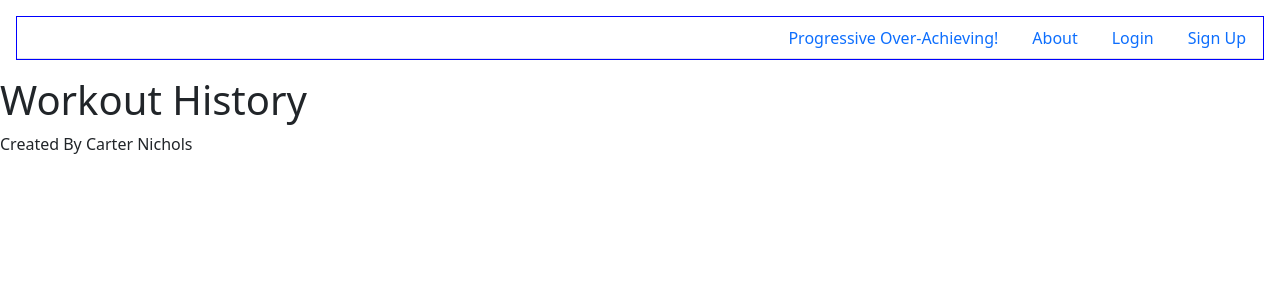
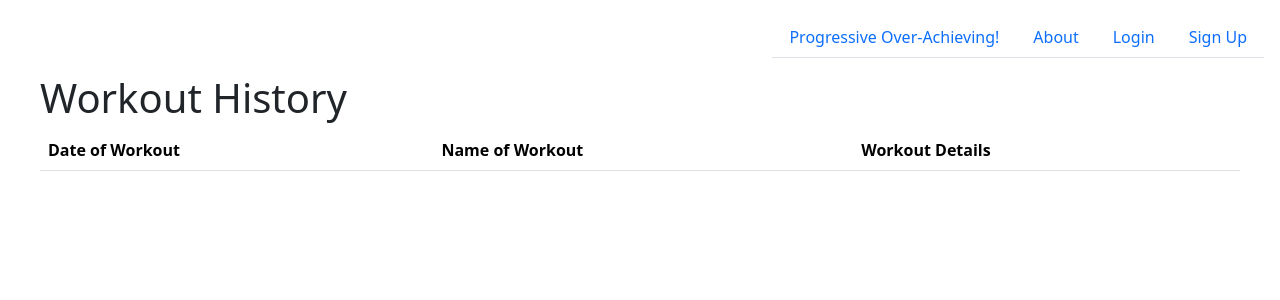
Before and after one commit to CarterN2000/Project-4, a Django app: template main_app/templates/workouts/history.html in a window 1280 px wide. Shown: the top 300 px of the page. Run offline with Django 3.2, Linux system fonts and the light colour scheme; the template is opened without the code that fills it, so the values that code supplies are empty; some libraries are stand-ins or nearby versions.

Commit message:
More Styling on and ordering functionality

```diff
--- a/gymtracker/settings.py
+++ b/gymtracker/settings.py
@@ -117,7 +117,7 @@
 # Static files (CSS, JavaScript, Images)
 # https://docs.djangoproject.com/en/5.0/howto/static-files/
 
-STATIC_URL = 'static/'
+STATIC_URL = '/static/'
 
 LOGIN_REDIRECT_URL = '/'
 
--- a/main_app/static/css/style.css
+++ b/main_app/static/css/style.css
@@ -2,13 +2,142 @@
     box-sizing: border-box;
 }
 
+body {
+    /* height: 100vh;
+    background: rgb(105,105,105);
+    background: linear-gradient(0deg, rgba(105,105,105,1) 0%, rgba(168,168,168,1) 100%); */
+    background-color: #93A3B1
+}
+
+.footer {
+    display: flex;
+    margin-top: auto;
+    justify-content: baseline;
+    align-items: flex-end;
+}
+
+
 .main-nav-container {
     margin: 2vh;
-    color: red;
-    border: 1px solid blue;
-
+    display: flex;
+    justify-content: flex-end;
 }
 
-body {
-    background-color: red;
+.exercise-form > .add-exercise{
+    align-content: center;
 }
+
+.exercise-form-container {
+    display: flex;
+    margin: 1vh 3vh 1vh;
+}
+
+.add-exercise {
+    display: flex;
+    justify-content: flex-end;
+    margin-right: 3vh;
+}
+
+#milestone-div {
+    display: flex;
+    padding: 1vh 2vh;
+    align-items: center;
+    justify-content: center;
+}
+
+.update-workout {
+    display: flex;
+    justify-content: center;
+}
+
+.update-button {
+    margin: 0vh 2vh;
+}
+
+.main-page-content {
+    margin: 0vh 5vh;
+}
+
+.exercise-list {
+    background-color: #fff;
+    border: .75vh solid black;
+    border-radius: 1rem
+}
+
+.workout-container {
+    border: 1px solid black;
+    margin: 3vh;
+    font-size: large;
+    width: fit-content;
+}
+
+
+
+
+
+
+
+
+
+
+
+
+
+
+
+
+.milestone-searchbar {
+    width: 50vh;
+    padding: 0.375rem 0.75rem;
+    font-size: 1rem;
+    line-height: 1.5;
+    color: #495057;
+    background-color: #fff;
+    background-clip: padding-box;
+    border: 1px solid #ced4da;
+    border-radius: 0.25rem;
+    transition: border-color 0.15s ease-in-out, box-shadow 0.15s ease-in-out;
+}
+
+.milestone-searchbar::-ms-expand {
+    background-color: transparent;
+    border: 0;
+  }
+
+  .milestone-searchbar:focus {
+    color: #495057;
+    background-color: #fff;
+    border-color: #80bdff;
+    outline: 0;
+    box-shadow: 0 0 0 0.2rem rgba(0, 123, 255, 0.25);
+  }
+
+  .milestone-searchbar::-webkit-input-placeholder {
+    color: #6c757d;
+    opacity: 1;
+  }
+
+  .milestone-searchbar::-moz-placeholder {
+    color: #6c757d;
+    opacity: 1;
+  }
+
+  .milestone-searchbar:-ms-input-placeholder {
+    color: #6c757d;
+    opacity: 1;
+  }
+
+  .milestone-searchbar::-ms-input-placeholder {
+    color: #6c757d;
+    opacity: 1;
+  }
+
+  .milestone-searchbar::placeholder {
+    color: #6c757d;
+    opacity: 1;
+  }
+
+  .milestone-searchbar:disabled, .form-control[readonly] {
+    background-color: #e9ecef;
+    opacity: 1;
+  }
--- a/main_app/templates/base.html
+++ b/main_app/templates/base.html
@@ -5,7 +5,7 @@
 <head>
     <meta charset="UTF-8">
     <meta name="viewport" content="width=device-width, initial-scale=1.0">
-    <link rel="stylesheet" type="text/css" href="{% static 'css/style.css' %}">
+    <link rel="stylesheet" type="text/css" href="{% static 'css/style.css/'%}">
     <title>Gym Tracker</title>
     {% load bootstrap5 %}
     {% bootstrap_css %}
@@ -21,7 +21,7 @@
                     <li class="nav-item"><a href="{% url 'create_workout' %}" class="nav-link">Create Workout</a></li>
                     <li class="nav-item"><a href="{% url 'history' %}" class="nav-link">Workout History</a></li>
                     <!-- <li><a href="{% url 'logout' %}">Logout</a></li> -->
-                    <form action="{% url 'logout' %}" method="POST" class="nav-item" id="">
+                    <form action="{% url 'logout' %}" method="POST" class="nav-item">
                         {% csrf_token %}
                         <button type="submit">Log Out</button>
                     </form>
@@ -32,12 +32,12 @@
             </ul>
         </nav>
     </header>
-    <main>
+    <main class="main-page-content">
         {% block content %}
         {% endblock %}
     </main>
-    <footer>
+    <!-- <footer class="footer">
         <div>Created By Carter Nichols</div>
-    </footer>
+    </footer> -->
 </body>
 </html>
--- a/main_app/templates/workouts/history.html
+++ b/main_app/templates/workouts/history.html
@@ -2,12 +2,22 @@
 {% block content %}
 
 <h1>Workout History</h1>
-{% for workout in workouts %}
-<div>
-    <a href="{% url 'workout_detail' workout.id %}">
-        <p>{{workout.name}} on {{workout.date}}</p>
-    </a>
-</div>
-{% endfor %}
-
+<table class="table table-hover">
+    <thead>
+        <tr>
+            <th scope="col">Date of Workout</th>
+            <th scope="col">Name of Workout</th>
+            <th scope="col">Workout Details</th>
+        </tr>
+    </thead>
+    <tbody>
+        {% for workout in workouts %}
+            <tr>
+                <td>{{workout.date}}</td>
+                <td>{{workout.name}}</td>
+                <td><a href="{% url 'workout_detail' workout.id %}">Details</a></td>
+            </tr>
+        {% endfor %}
+    </tbody>
+</table>
 {% endblock %}
--- a/main_app/views.py
+++ b/main_app/views.py
@@ -20,7 +20,7 @@
 
 @login_required
 def history(request):
-    workouts = Workout.objects.filter(user=request.user)
+    workouts = Workout.objects.filter(user=request.user).order_by('-date')
     return render(request, 'workouts/history.html', {
         'workouts': workouts
     })
@@ -116,7 +116,7 @@
 
 class UpdateWorkout(LoginRequiredMixin, UpdateView):
     model = Workout
-    fields = '__all__'
+    fields = ['name', 'date']
 
 class DeleteWorkout(LoginRequiredMixin, DeleteView):
     model = Workout
```
Also changed, not shown: main_app/forms.py (+11 -2 lines), main_app/templates/workouts/detail.html (+38 -19 lines), main_app/static/hi.md (deleted).
